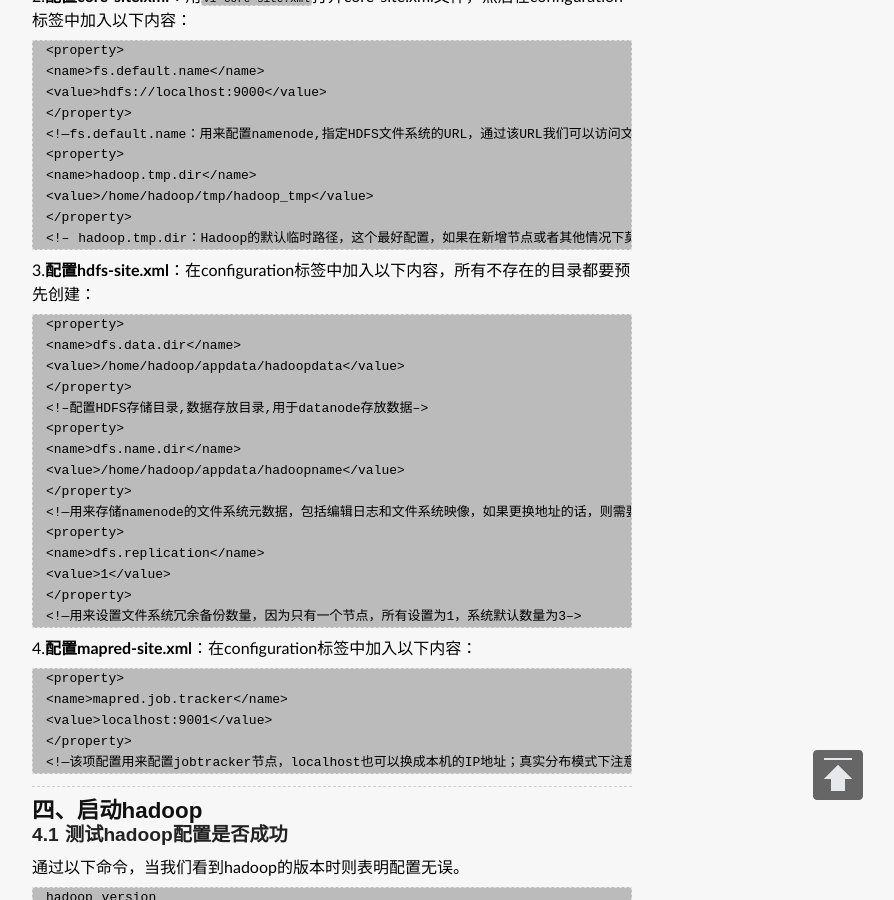
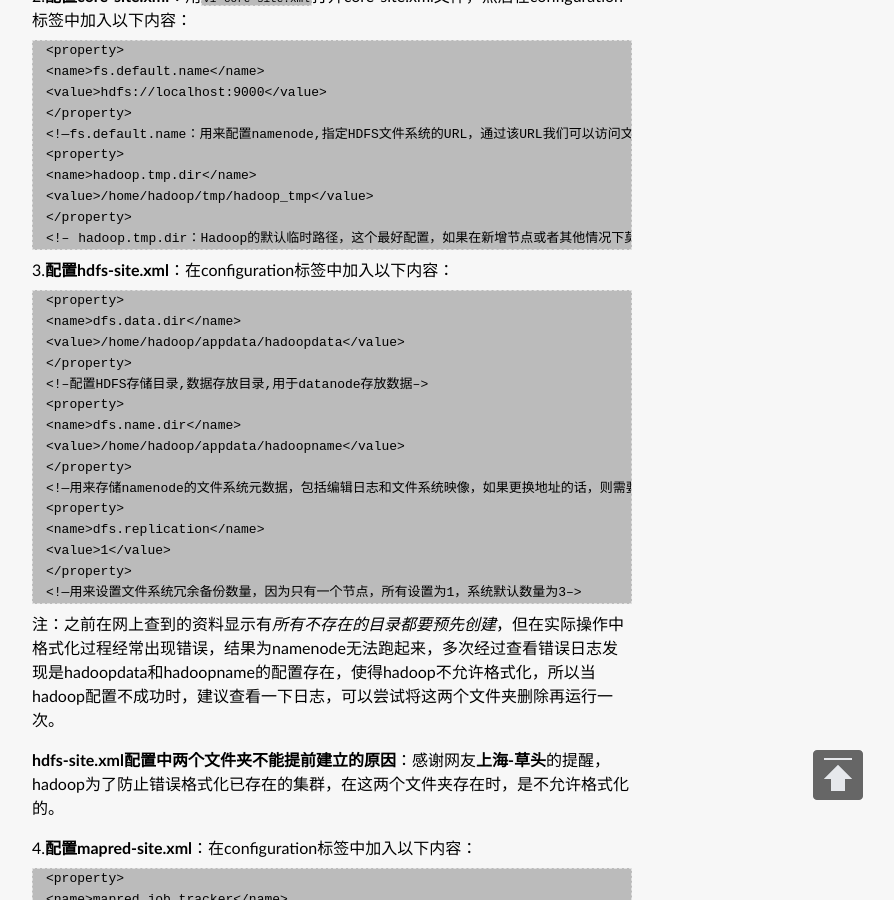
Before and after one commit to jessica0530/hijiangtao.github.io, a Jekyll site: the page built from _posts/2014-02-17-hadoopsetup.md, in a window 1280 px wide and 900 px high, scrolled down 2225 px. Shown: the whole window, without its empty margins (308-1202 px from the left). Built offline with Jekyll 4.4.1, drawn with Linux system fonts in a browser that asks for light colours; some web fonts are replaced; Markdown is read by kramdown in place of the engine named in the settings; comment, search, counter and statistics services are not loaded.

Commit message:
modify20140217

````diff
--- a/_posts/2014-02-17-hadoopsetup.md
+++ b/_posts/2014-02-17-hadoopsetup.md
@@ -161,6 +161,10 @@ export  JAVA_HOME=/home/hadoop/software/java/jdk1.7.0_40
 </property>
 <!—用来设置文件系统冗余备份数量，因为只有一个节点，所有设置为1，系统默认数量为3–>
 ```
+
+注：之前在网上查到的资料显示有*所有不存在的目录都要预先创建*，但在实际操作中格式化过程经常出现错误，结果为namenode无法跑起来，多次经过查看错误日志发现是hadoopdata和hadoopname的配置存在，使得hadoop不允许格式化，所以当hadoop配置不成功时，建议查看一下日志，可以尝试将这两个文件夹删除再运行一次。
+
+**hdfs-site.xml配置中两个文件夹不能提前建立的原因**：感谢网友**上海-草头**的提醒，hadoop为了防止错误格式化已存在的集群，在这两个文件夹存在时，是不允许格式化的。
 
 4.**配置mapred-site.xml**：在configuration标签中加入以下内容：
 
````
Also changed, not shown: other parts of _posts/2014-02-17-hadoopsetup.md (+1 -1 lines).
